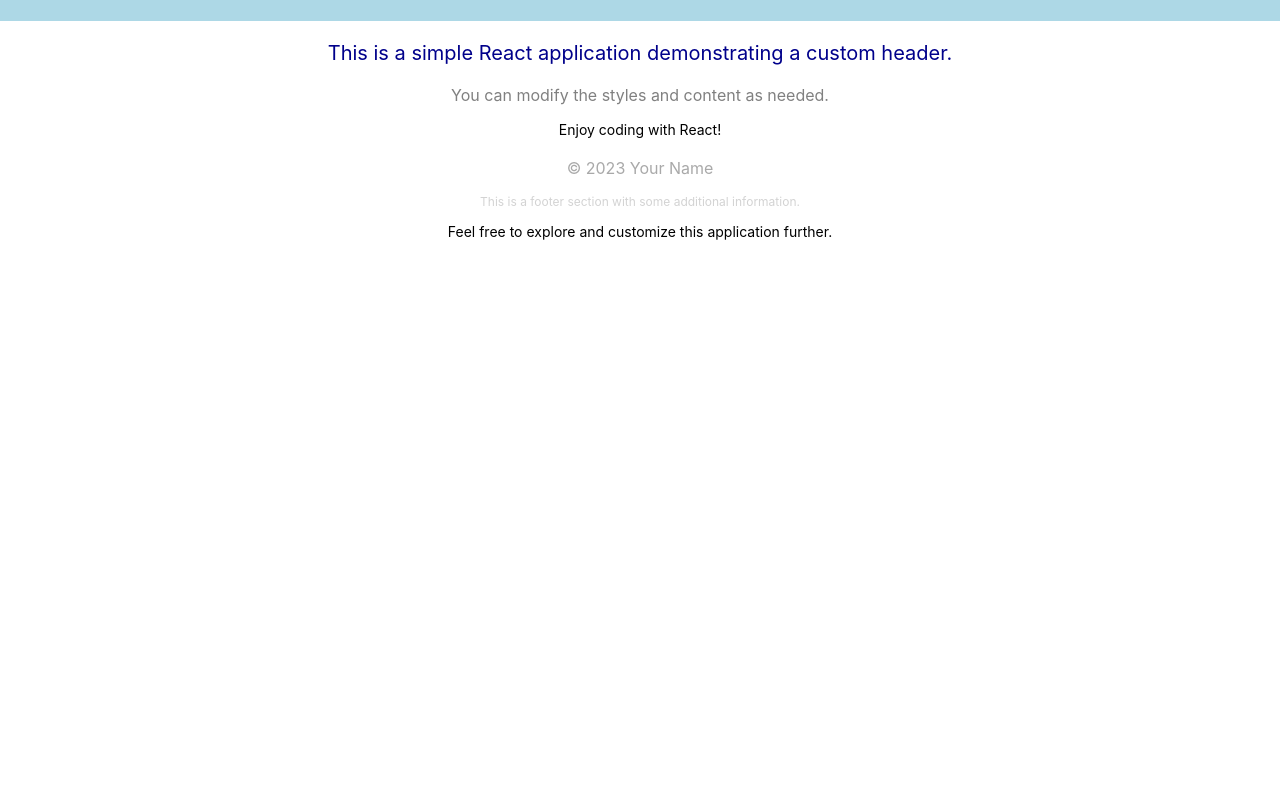
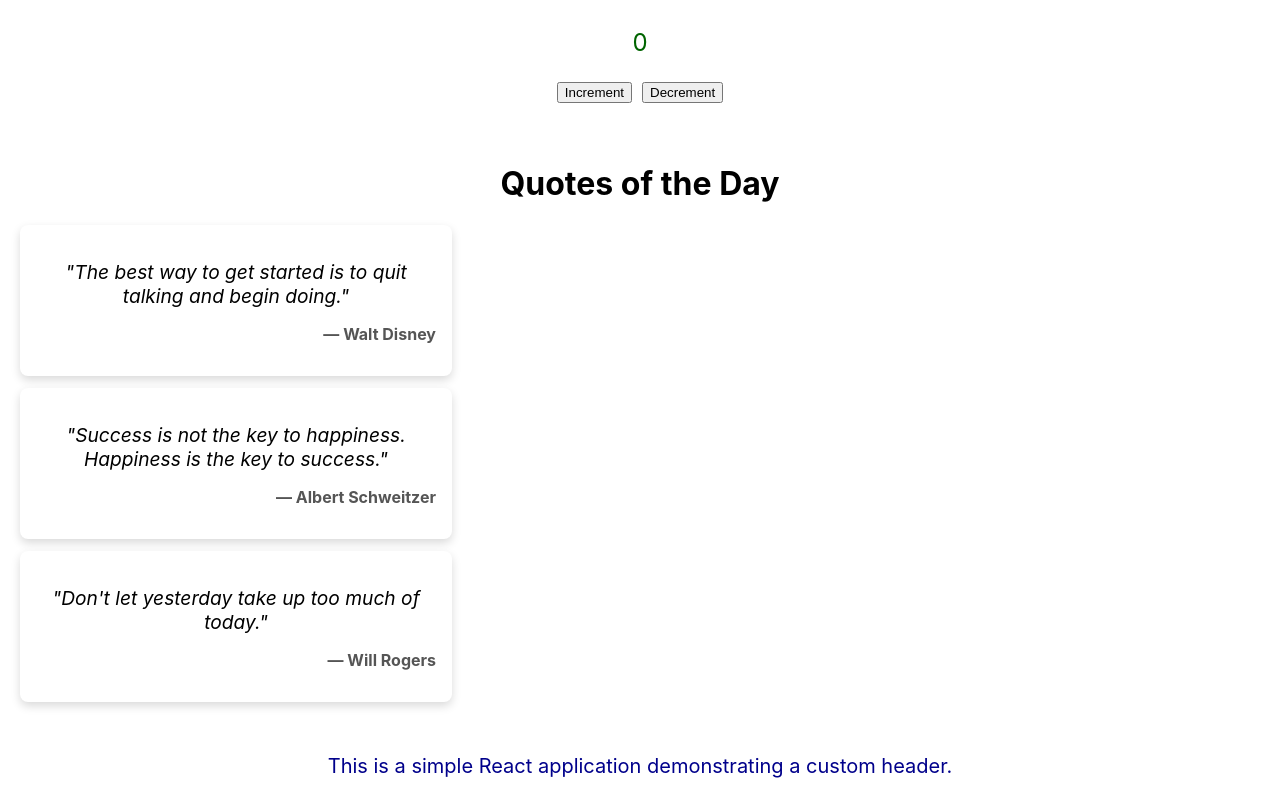
Before and after one commit to Ahmed-Estiak/react-js-journey, a React (Create React App) app in the folder hello-react/: page / in a window 1280 px wide. Shown: the part 967-1760 px from the top of the page. Before the commit the page ends 1221 px from the top, so only its background shows below. Built offline with nearby package versions, Linux system fonts and the light colour scheme.

Commit message:
quotation card

```diff
--- a/hello-react/src/App.js
+++ b/hello-react/src/App.js
@@ -1,12 +1,37 @@
 import './App.css';
 import Header from './header';
 import TaskCounter from './all_components/taskcounter';
+import Quote from './all_components/quote';
 
 function App() {
   return (
     <div className="App">
-      <TaskCounter />
       <Header title="My Boy"/>
+
+      <div style={{ padding: "20px" }}>
+        <h1>Tasks</h1>
+        <TaskCounter />
+      </div>
+
+      <div style={{ padding: "20px" }}>
+        <h1>Quotes of the Day</h1>
+
+        <Quote
+          quote="The best way to get started is to quit talking and begin doing."
+          author="Walt Disney"
+        />
+
+        <Quote
+          quote="Success is not the key to happiness. Happiness is the key to success."
+          author="Albert Schweitzer"
+        />
+
+        <Quote
+          quote="Don't let yesterday take up too much of today."
+          author="Will Rogers"
+        />
+      </div>
+
       <p style={{ fontSize: '20px', color: 'darkblue' }}>
         This is a simple React application demonstrating a custom header.
       </p>
@@ -25,7 +50,6 @@ function App() {
       <p style={{ fontSize: '14px', color: 'black' }}>
         Feel free to explore and customize this application further.
       </p>
-
     </div>
   );
 }
--- /dev/null
+++ b/hello-react/src/all_components/quote.js
@@ -0,0 +1,16 @@
+import React from 'react';
+import '../components_css/quote.css';
+
+function Quote({quote, author}) {
+
+  return (
+    <div className="quote-card">
+      <p className="quote-text">"{quote}"</p>
+      <p className="quote-author">— {author}</p>
+    </div>
+  );
+
+}
+
+
+export default Quote;
--- /dev/null
+++ b/hello-react/src/components_css/quote.css
@@ -0,0 +1,20 @@
+.quote-card {
+  background: #fff;
+  padding: 16px;
+  border-radius: 8px;
+  box-shadow: 0 4px 10px rgba(0, 0, 0, 0.15);
+  margin: 12px 0;
+  max-width: 400px;
+}
+
+.quote-text {
+  font-size: 1.2rem;
+  font-style: italic;
+  margin-bottom: 8px;
+}
+
+.quote-author {
+  text-align: right;
+  font-weight: bold;
+  color: #555;
+}
```
